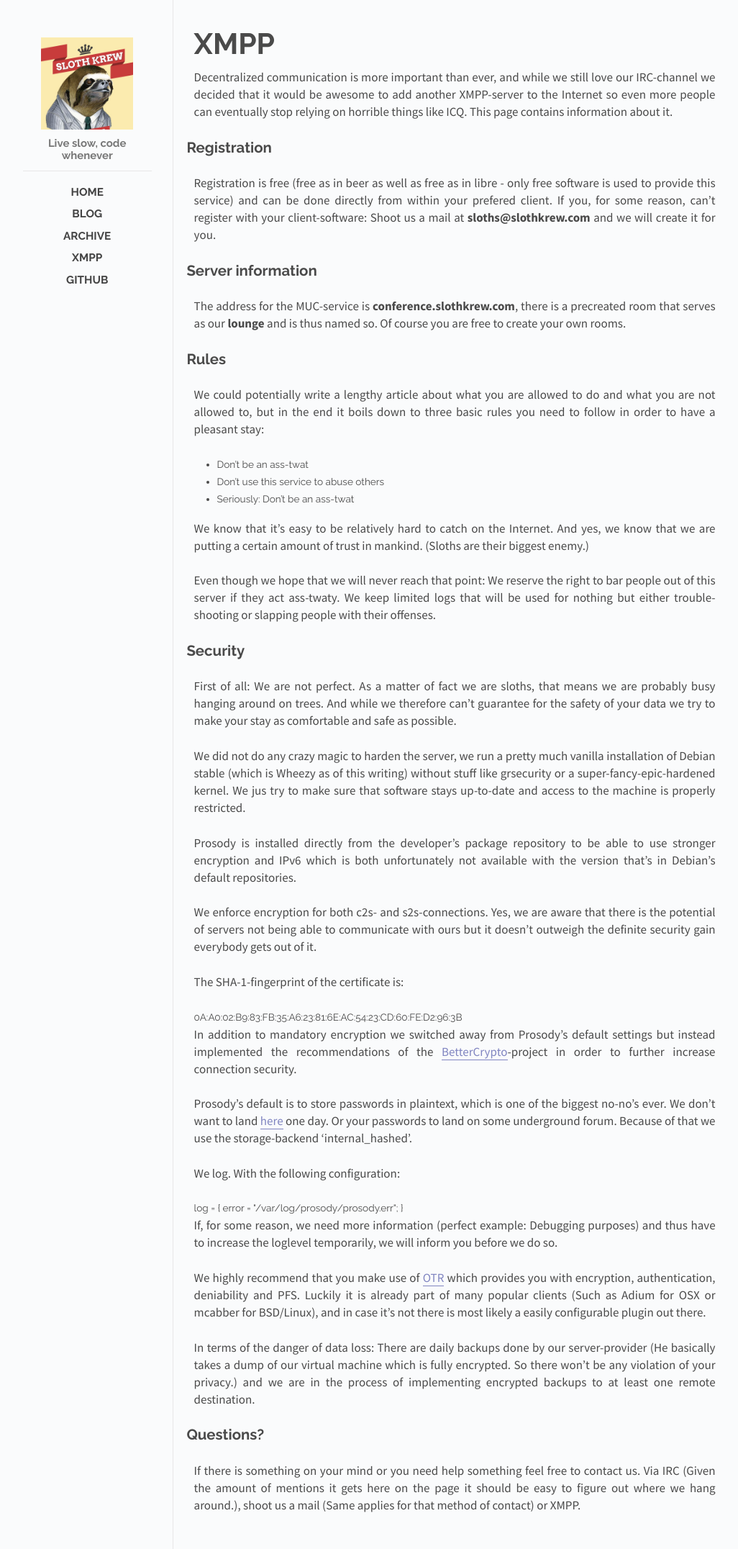
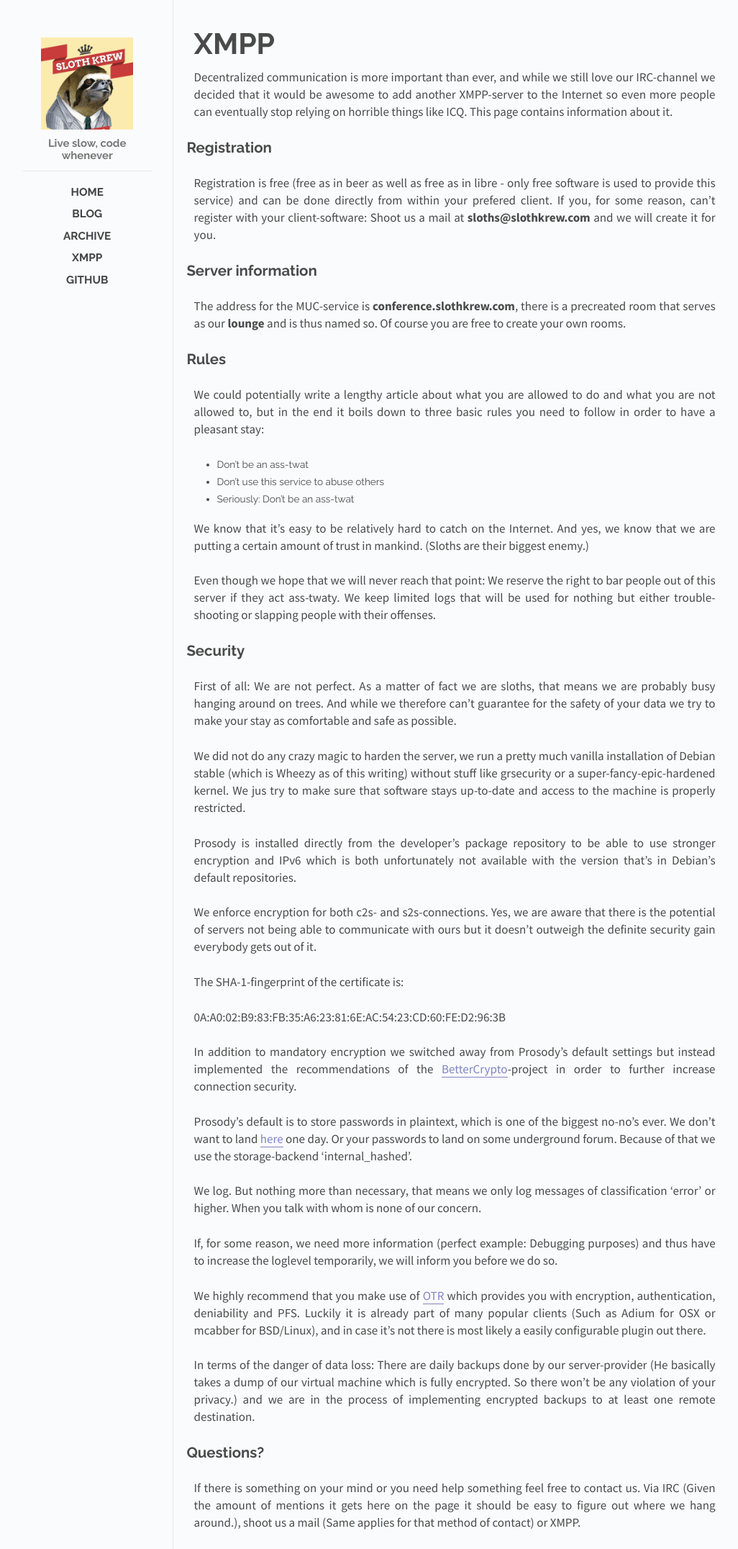
Before and after one commit to Slothkrew/slothkrew.com, a Jekyll site: the page built from xmpp.md, in a window 1280 px wide. Shown: the whole page at 72% size, without its empty margins (118-1144 px from the left). Built offline with Jekyll 4.4.1, drawn with Linux system fonts in a browser that asks for light colours.

Commit message:
syntax fix, wording

```diff
--- a/xmpp.md
+++ b/xmpp.md
@@ -63,7 +63,8 @@ there is the potential of servers not being able to communicate with ours but
 it doesn't outweigh the definite security gain everybody gets out of it.
 
 The SHA-1-fingerprint of the certificate is:
-<blockquote>0A:A0:02:B9:83:FB:35:A6:23:81:6E:AC:54:23:CD:60:FE:D2:96:3B</blockquote>
+
+>0A:A0:02:B9:83:FB:35:A6:23:81:6E:AC:54:23:CD:60:FE:D2:96:3B
 
 In addition to mandatory encryption we switched away from Prosody's default
 settings but instead implemented the recommendations of the
@@ -76,11 +77,9 @@ biggest no-no's ever. We don't want to land
 some underground forum. Because of that we use the storage-backend
 'internal_hashed'.
 
-We log. With the following configuration:
-
-<blockquote>log = {
-	error = "/var/log/prosody/prosody.err";
-}</blockquote>
+We log. But nothing more than necessary, that means we only log messages of
+classification 'error' or higher. When you talk with whom is none of our
+concern.
 
 If, for some reason, we need more information (perfect example: Debugging
 purposes) and thus have to increase the loglevel temporarily, we will inform
```
